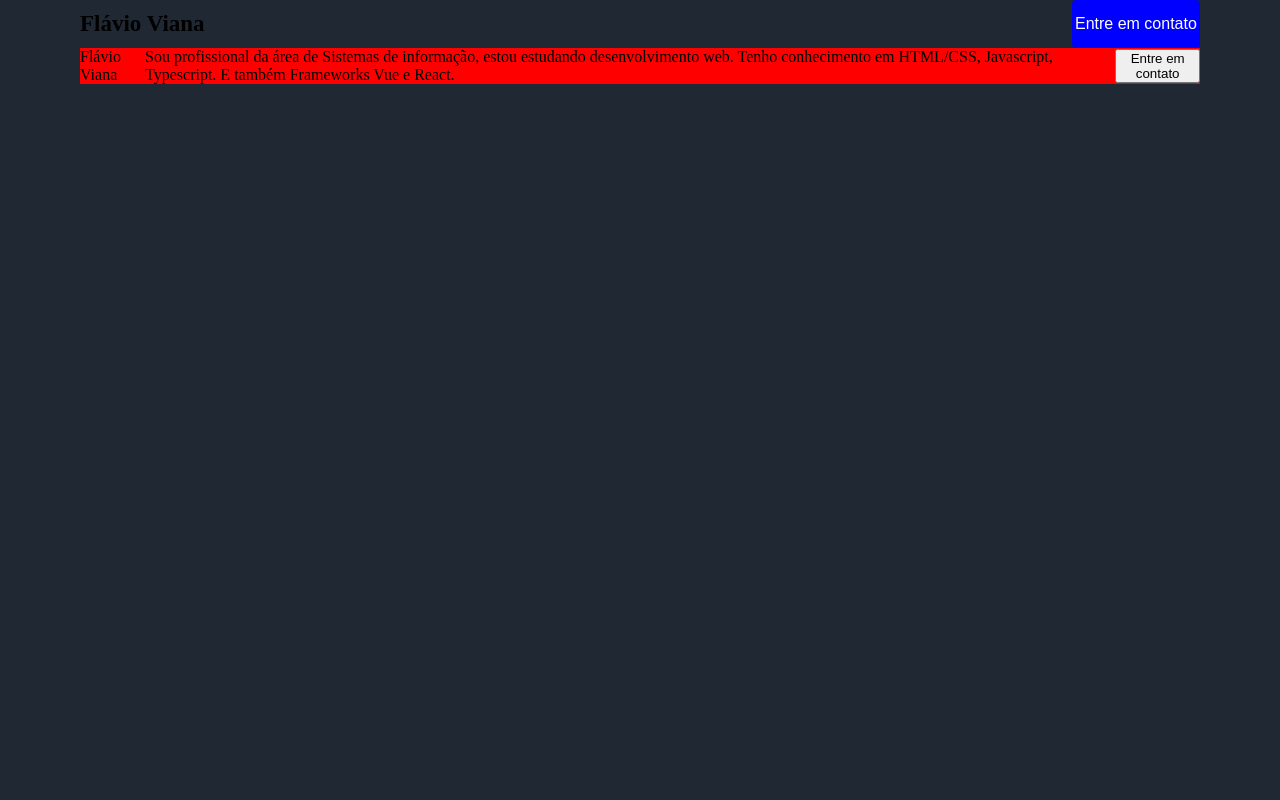
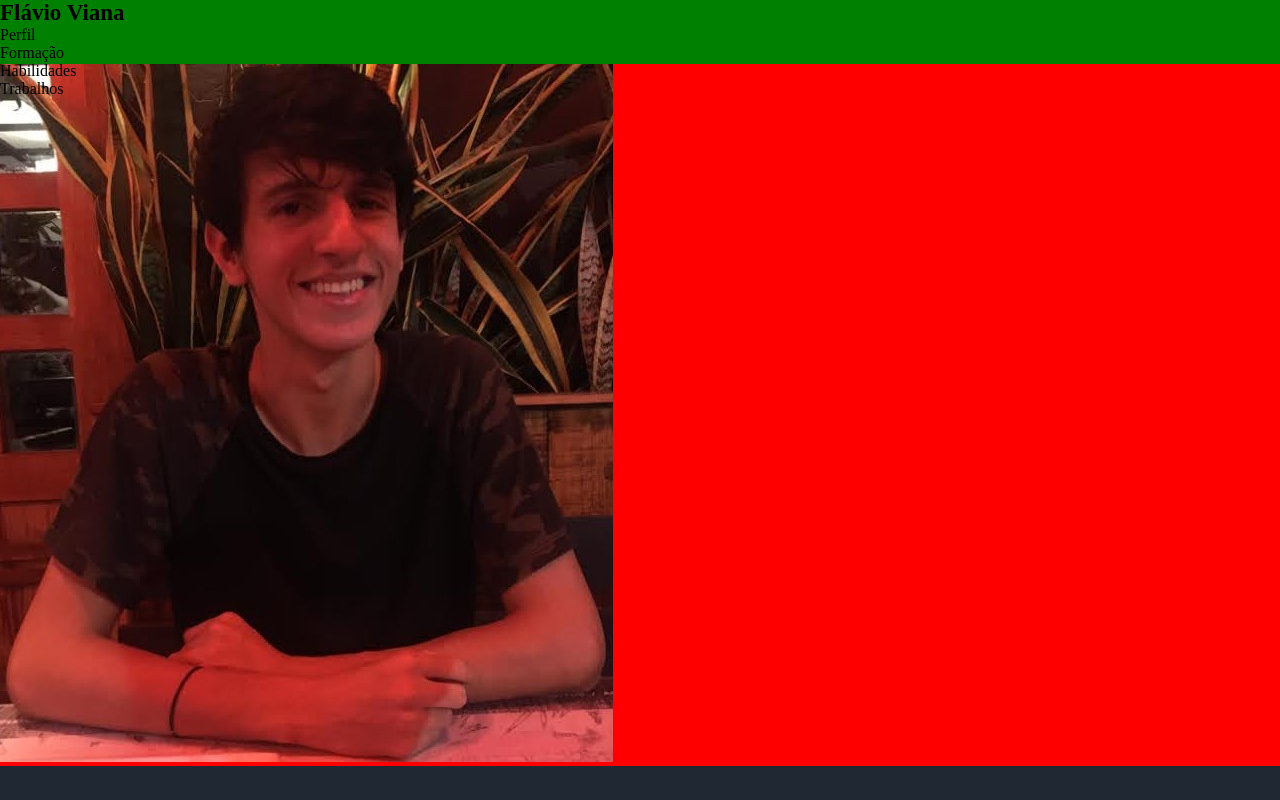
Before and after one commit to FLaVio-G/portifolio, a React (Create React App) app: page / in a window 1280 px wide. Built offline with nearby package versions, Linux system fonts and the light colour scheme.

Commit message:
Alterações simples no Navbar e informations

```diff
--- a/src/App.tsx
+++ b/src/App.tsx
@@ -1,15 +1,15 @@
 
-import Educations from "./components/Educations";
+import Educations from "./components/Projects";
 import Experiences from "./components/Experiences";
 import Informations from "./components/Informations";
-import Header from "./components/Header";
+import NavBar from "./components/NavBar";
 import Technologies from "./components/Technologies";
 import { GlobalStyle } from "./styles/global";
 
 function App() {
   return (
     <>
-      <Header />
+      <NavBar />
       <Informations />
       <GlobalStyle />
     </>
--- a/src/components/Header/index.tsx
+++ /dev/null
@@ -1,21 +0,0 @@
-import { Container, Content } from "./styles";
-import flavio from "../../assets/flavio.jpg";
-
-function Header() {
-  return (
-
-    <Container>
-     <Content>
-
-        <p className="MyName"> Flávio Viana </p>
-        <button>Entre em contato</button>
-        </Content>
-    </Container>
-
-
-
-
-  );
-}
-
-export default Header;
--- a/src/components/Header/styles.ts
+++ /dev/null
@@ -1,45 +0,0 @@
-import styled from 'styled-components';
-
-export const Container= styled.div`
-  img {
-      align-self: center;
-      max-width: 100px;
-    }
-
-    .MyName{
-      font-size: 23px;
-      font-weight: bold;
-    }
-    .Description{
-      font-size: 13px;
-      font-weight: small;
-    }
-
-  `
-
-export const Content= styled.div`
-max-width: 1120px;
-margin: 0 auto;
-
-padding: 2 1rem  12rem;
-display: flex;
-align-items: center;
-justify-content: space-between;
-
-button {
-  font-size: 1rem;
-  color: #ffff;
-  background:blue;
-  border: 0;
-  padding: 0.2rem;
-  border-radius:0.25rem;
-  height: 3rem;
-
-  transition: filter 0.2s;
-
-  &:hover {
-    filter: brightness(0.9)
-  }
-}
-
-`
--- a/src/components/Informations/index.tsx
+++ b/src/components/Informations/index.tsx
@@ -1,4 +1,5 @@
-import { Container, Information } from "./styles";
+import { Container, Information, ImageF, ImageUser } from "./styles";
+import User from '../../assets/flavio.jpg';
 
 function Informations() {
   return (
@@ -11,6 +12,9 @@ function Informations() {
         estou estudando desenvolvimento web. Tenho conhecimento em HTML/CSS,
         Javascript, Typescript. E também Frameworks Vue e React.
         <button>Entre em contato</button>
+        <ImageF>
+            <ImageUser src={User}/>
+            </ImageF>
       </Information >
 
     </Container>
--- a/src/components/Informations/styles.ts
+++ b/src/components/Informations/styles.ts
@@ -1,19 +1,23 @@
 import styled from 'styled-components';
 
 export const Container = styled.div`
-max-width: 1120px;
-margin: 0 auto;
-
 display: flex;
+background: red;
 align-items: center;
-background: red;
-  `
+  `;
 
 export const Information = styled.div`
 
 margin: 0 auto;
 
-display: flex;
-align-items: center;
+  `;
 
-  `
+export const ImageF= styled.div`
+
+
+  `;
+  export const ImageUser = styled.img`
+
+
+
+    `;
--- a/src/components/NavBar/index.tsx
+++ b/src/components/NavBar/index.tsx
@@ -1,10 +1,31 @@
-import { Container} from "./styles";
+import { Container, Content, Link, OptionMenu } from "./styles";
+import flavio from "../../assets/flavio.jpg";
 
 function NavBar() {
   return (
 
     <Container>
+     <Content>
 
+        <p className="MyName"> Flávio Viana </p>
+
+        <header>
+
+        {/* <Link to='informations' smooth={true} duration={1000}> */}
+        <OptionMenu>Perfil</OptionMenu>
+
+        {/* <Link to='Experiences' smooth={true} duration={1000}> */}
+        <OptionMenu>Formação</OptionMenu>
+
+        {/* <Link to='Technologies' smooth={true} duration={1000}> */}
+        <OptionMenu>Habilidades</OptionMenu>
+
+        {/* <Link to='Projects' smooth={true} duration={1000}> */}
+        <OptionMenu>Trabalhos</OptionMenu>
+
+
+        </header>
+        </Content>
     </Container>
 
 
--- a/src/components/NavBar/styles.ts
+++ b/src/components/NavBar/styles.ts
@@ -1,8 +1,65 @@
 import styled from 'styled-components';
 
-export const Container = styled.div`
-  max-width: 1120px;
-  margin:0 auto;
-  padding: 2.5rem 1rem;
-  background-color: yellow;
+export const Container= styled.div`
+
+
+  width: 100%;
+  height: 4rem;
+  position: fixed;
+  background-color: green;
+  align-items: center;
+  justify-content: space-between;
+
+
+    .MyName{
+      font-size: 23px;
+      font-weight: bold;
+    }
+    .Description{
+      font-size: 13px;
+      font-weight: small;
+    }
+    background: green;
+
+
   `
+
+export const Content= styled.div`
+
+/* button {
+  font-size: 1rem;
+  color: #ffff;
+  background:blue;
+  border: 0;
+  padding: 0.2rem;
+  border-radius:0.25rem;
+  height: 3rem;
+
+  transition: filter 0.2s;
+
+  &:hover {
+    filter: brightness(0.9)
+  }
+} */
+
+`
+
+export const Link = styled.div`
+max-width: 1120px;
+margin: 0 auto;
+
+padding: 2 1rem  12rem;
+display: flex;
+align-items: center;
+justify-content: space-between;
+
+`;
+
+export const OptionMenu = styled.div`
+
+
+`;
+
+export const Header = styled.div `
+   display: block;
+`
--- a/src/components/Educations/index.tsx
+++ b/src/components/Projects/index.tsx
@@ -1,6 +1,6 @@
 import { Container} from "./styles";
 
-function  Education() {
+function Projects() {
   return (
 
     <Container>
@@ -11,4 +11,4 @@ function  Education() {
   );
 }
 
-export default  Education;
+export default  Projects;
--- /dev/null
+++ b/src/components/Projects/styles.ts
@@ -0,0 +1,5 @@
+import styled from 'styled-components';
+
+export const Container = styled.nav`
+
+  `
```
Also changed, not shown: src/components/Educations/styles.ts (deleted, +0 -8 lines).
